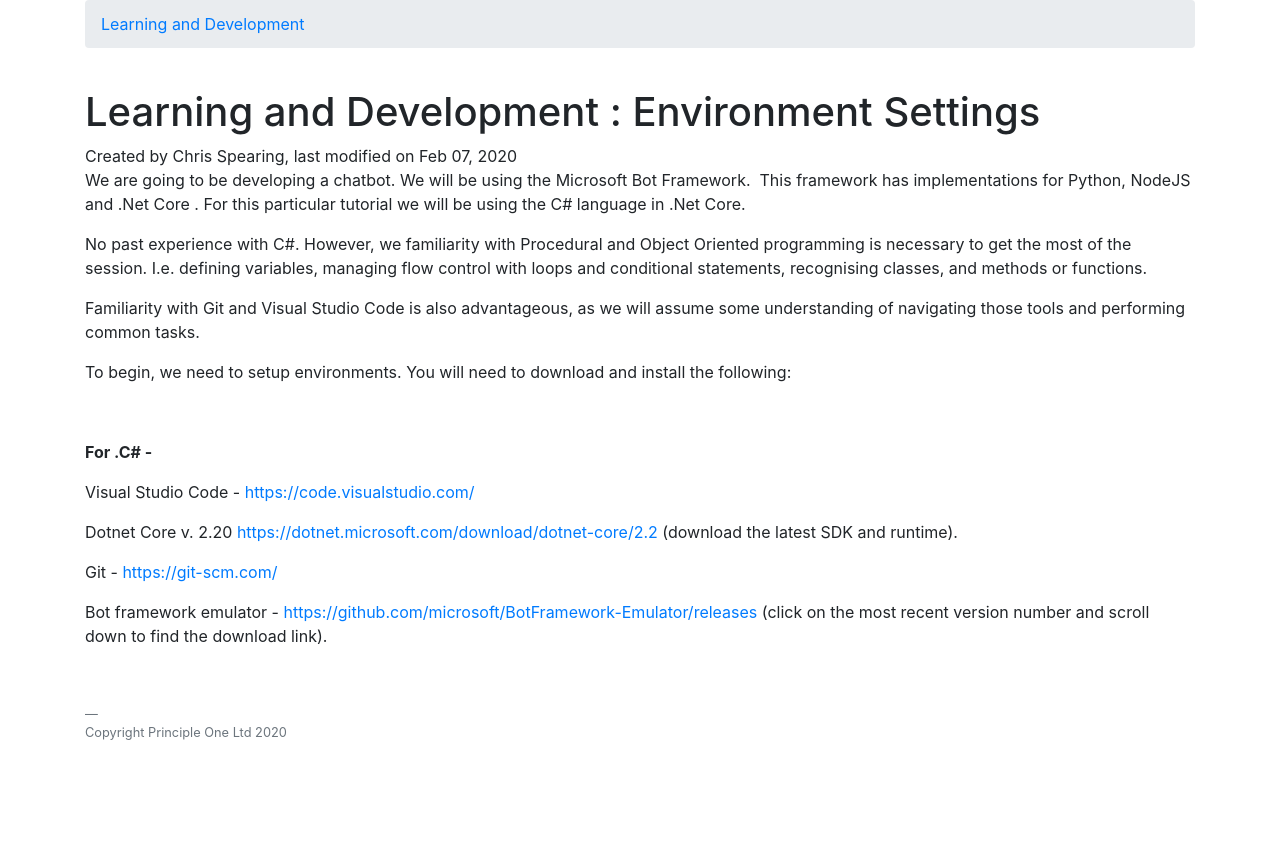
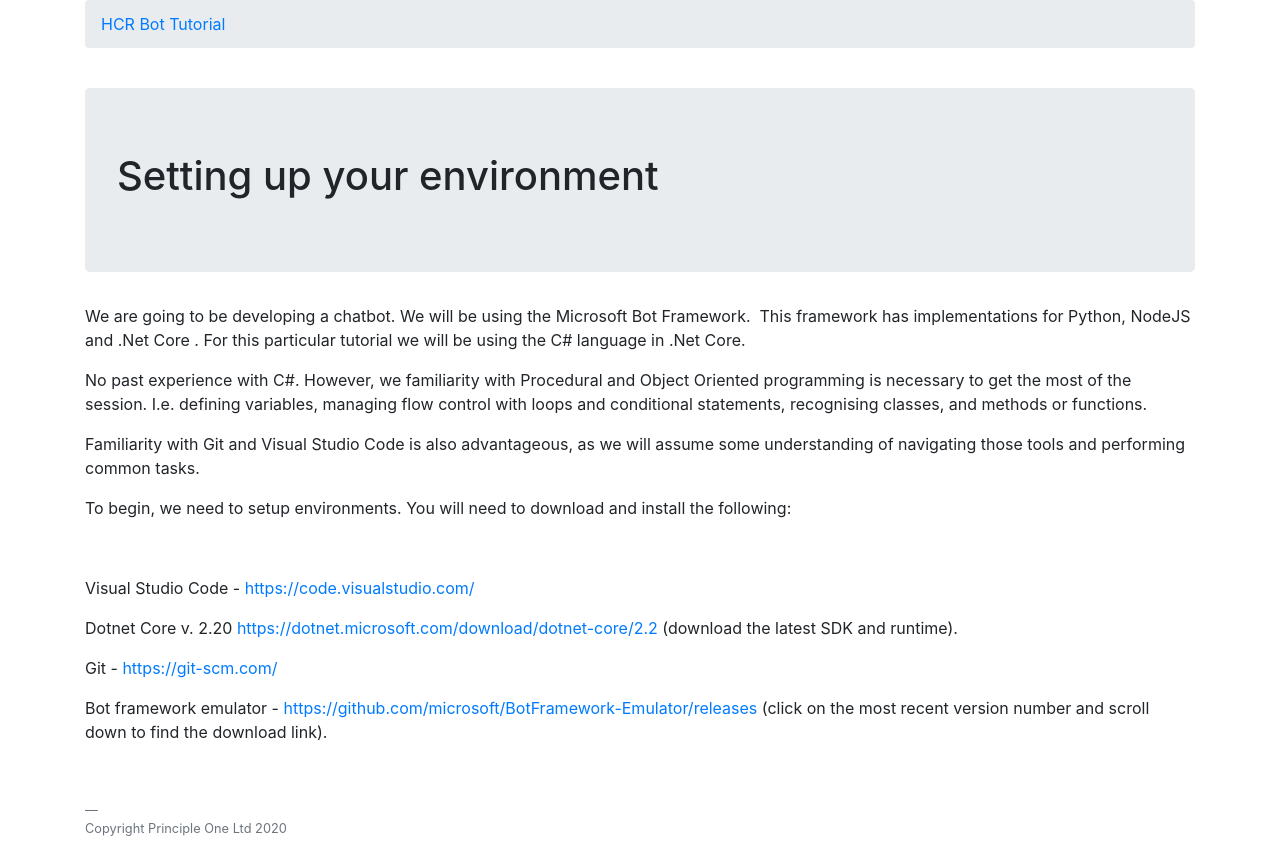
Before and after one commit to principleone/hcrtutorial, a plain HTML site: page Environment-Setup.html in a window 1280 px wide. Before the commit the page ends 800 px from the top, so only its background shows below. Drawn offline with nearby package versions, Linux system fonts and the light colour scheme.

Commit message:
rename environment setup page

```diff
--- a/Environment-Settings.html
+++ b/Environment-Setup.html
@@ -2,7 +2,7 @@
 <html>
 
 <head>
-    <title>Learning and Development : Environment Settings</title>
+    <title>HCR Bot Tutorial : Environment Setup</title>
     <link rel="stylesheet" href="https://cdnjs.cloudflare.com/ajax/libs/highlight.js/9.18.1/styles/default.min.css">
     <script src="https://cdnjs.cloudflare.com/ajax/libs/highlight.js/9.18.1/highlight.min.js"></script>
     <META http-equiv="Content-Type" content="text/html; charset=UTF-8">
@@ -18,20 +18,17 @@
                 <nav aria-label="breadcrumb">
                     <ol class="breadcrumb">
                         <li class="breadcrumb-item">
-                            <span><a href="index.html">Learning and Development</a></span>
+                            <span><a href="index.html">HCR Bot Tutorial</a></span>
                         </li>
                     </ol>
             </div>
-            <br><h1 >
-                <span >
-                    Learning and Development : Environment Settings
-                </span>
-            </h1>
+            <br><div class="jumbotron" >
+                <h1 >
+                    Setting up your environment
+                </h1>
+            </div>
             </nav>
             <div >
-                <div class="page-metadata">
-                    Created by <span class='author'> Chris Spearing</span>, last modified on Feb 07, 2020
-                </div>
                 <div >
                     <p>We are going to be developing a chatbot. We will be using the Microsoft Bot Framework.  This
                         framework has implementations for Python, NodeJS and .Net Core . For this particular tutorial we
@@ -44,8 +41,6 @@
                         understanding of navigating those tools and performing common tasks. </p>
                     <p>To begin, we need to setup environments. You will need to download and install the following:</p>
                     <p> </p>
-                    <p><strong>For .C# -</strong></p>
-                    <p />
                     <p>Visual Studio Code - <a href="https://code.visualstudio.com/" class="external-link"
                             rel="nofollow">https://code.visualstudio.com/</a></p>
                     <p>Dotnet Core v. 2.20 <a href="https://dotnet.microsoft.com/download/dotnet-core/2.2"
```
Also changed, not shown: Bot-1-Flow-1.html (+2 -2 lines), index.html (+1 -1 lines).
